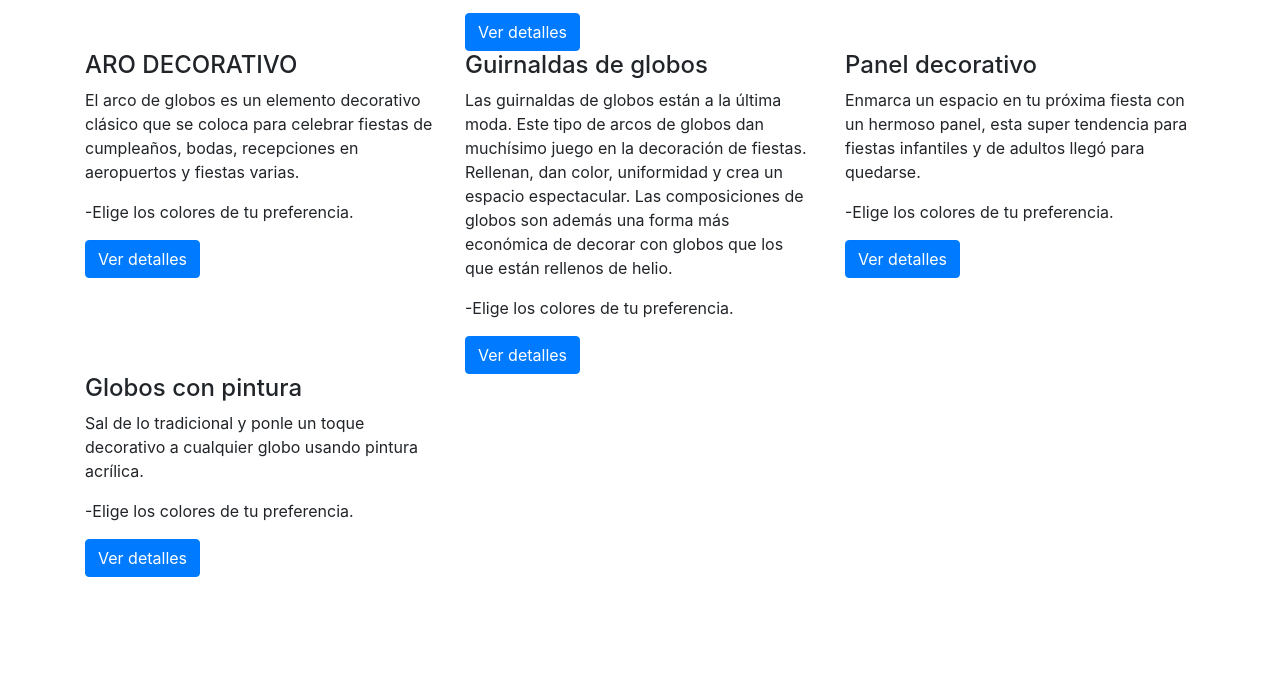
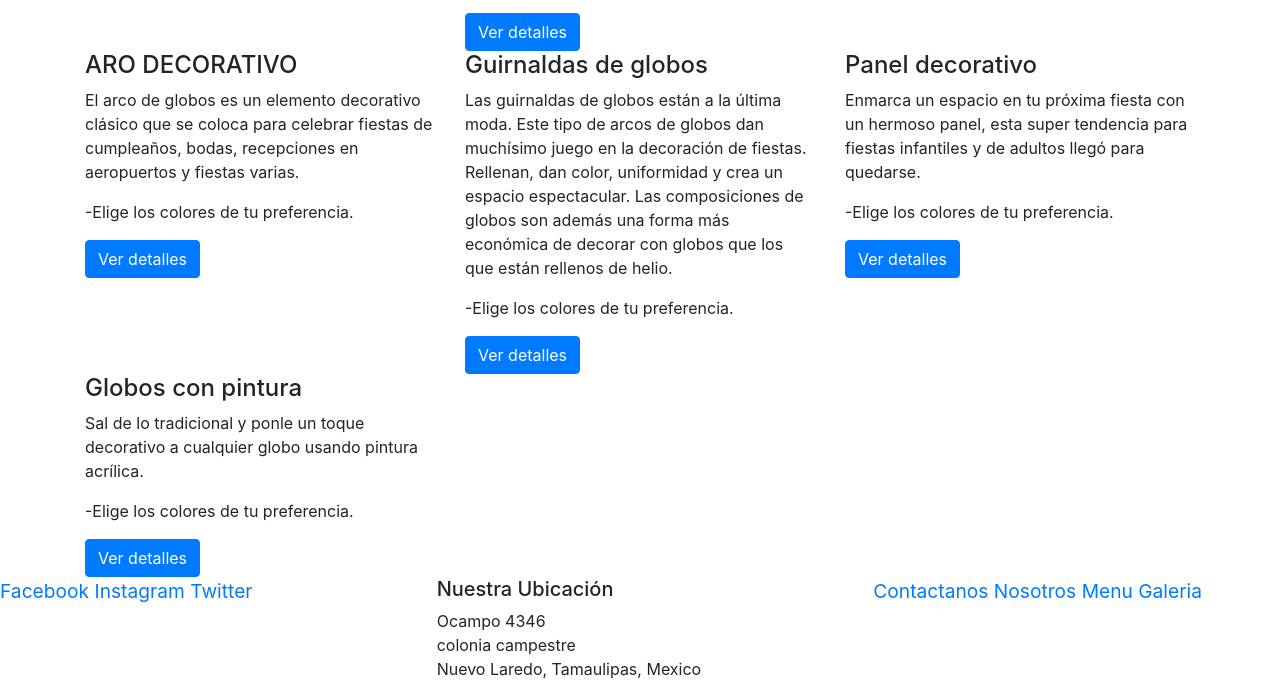
Before and after one commit to sotreslast24/15100250-GlobosConfetti, a website: page index.html in a window 1280 px wide. Shown: the part 649-1346 px from the top of the page. Before the commit the page ends 1226 px from the top, so only its background shows below. Drawn offline with nearby package versions, Linux system fonts and the light colour scheme.

Commit message:
Pie de pagina

```diff
--- a/index.html
+++ b/index.html
@@ -45,9 +45,10 @@
                 <div>
                     <h4>MaxiBouquet</h4>
                     <p>Sorprendete bouquet a gran escala con abreviacion del nombre del cumpleañero</p>
-                        <p>ideal para soprender apotiosicamente ademas es una decoracion fantastica para cualquier area</p>
-                        <p> es bastante grande y soprendete! sin duda sera el centro de atraccion para todos! Regala y soprende al mejor
-                            estilo de DecoracionesGlobos</p>
+                    <p>ideal para soprender apotiosicamente ademas es una decoracion fantastica para cualquier area</p>
+                    <p> es bastante grande y soprendete! sin duda sera el centro de atraccion para todos! Regala y
+                        soprende al mejor
+                        estilo de DecoracionesGlobos</p>
 
                     <p> -Elige los colores de tu preferencia. </p>
                 </div>
@@ -107,10 +108,36 @@
 
     </div>
 
+
+
+
     <!-- JS, Popper.js, and jQuery -->
     <script src="/node_modules/jquery/dist/jquery.slim.js"></script>
     <script src="/node_modules/popper.js/dist/umd/popper.min.js"></script>
     <script src="/node_modules/bootstrap/dist/js/bootstrap.min.js"></script>
 </body>
+<footer>
+    <div class="row">
+        <div class="col-sm-4 " style="font-size:larger;">
+            <a href="https://www.facebook.com/ConfettiGlobos/">Facebook</a>
+            <a href="https://www.instagram.com/confettiballoonsydeco/">Instagram</a>
+            <a href="http://www.twitter.com">Twitter</a>
+        </div>
+        <div class="col-sm-4">
+            <address>
+                <h5>Nuestra Ubicación</h5>
+                <div>Ocampo 4346 </div>
+                <div>colonia campestre</div>
+                <div>Nuevo Laredo, Tamaulipas, Mexico</div>
+            </address>
+        </div>
+        <div class="col-sm-4   align-items-end" style="font-size:larger;">
+            <a href="#">Contactanos</a>
+            <a href="#">Nosotros</a>
+            <a href="#">Menu</a>
+            <a href="#">Galeria</a>
+        </div>
+    </div>
+</footer>
 
 </html>
```
